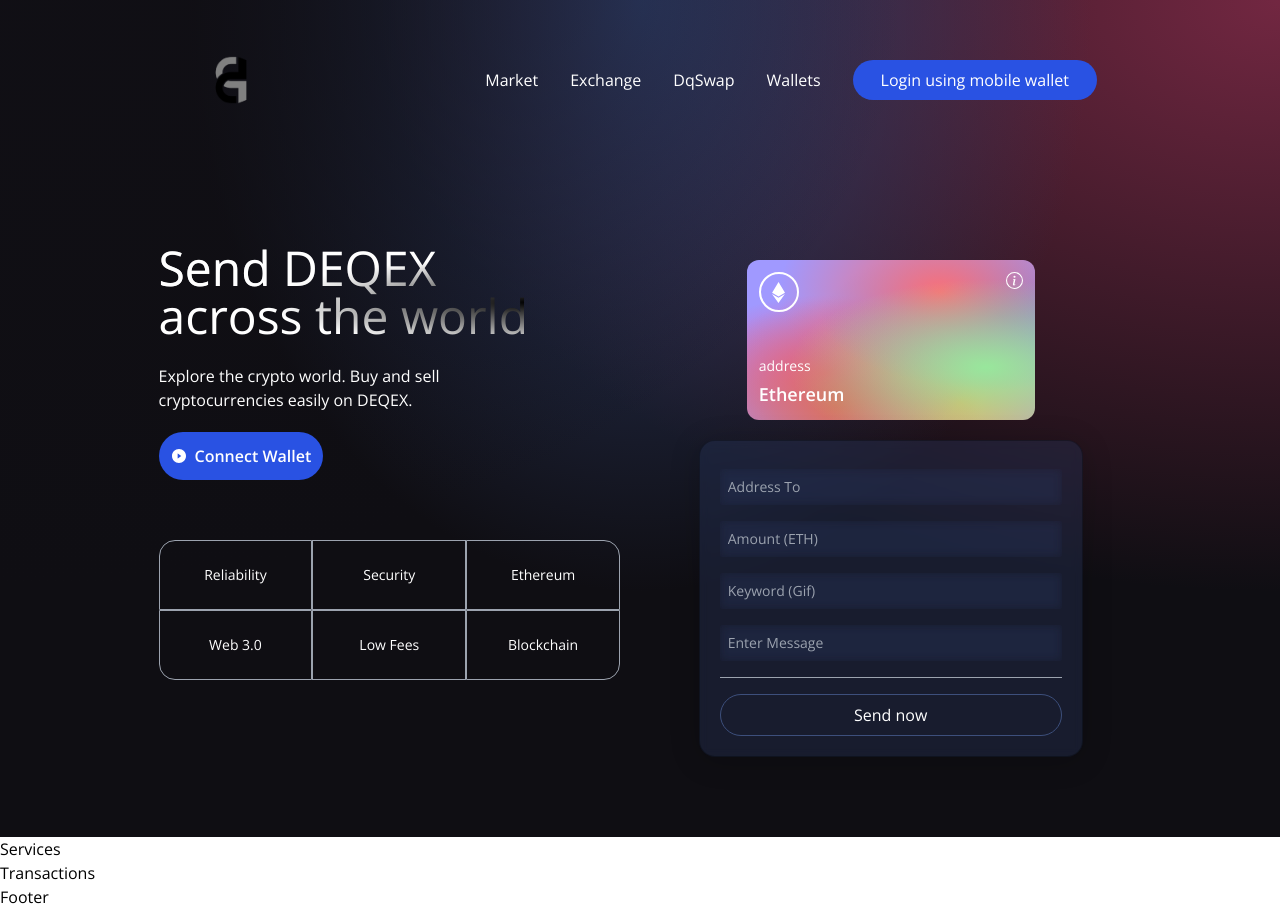
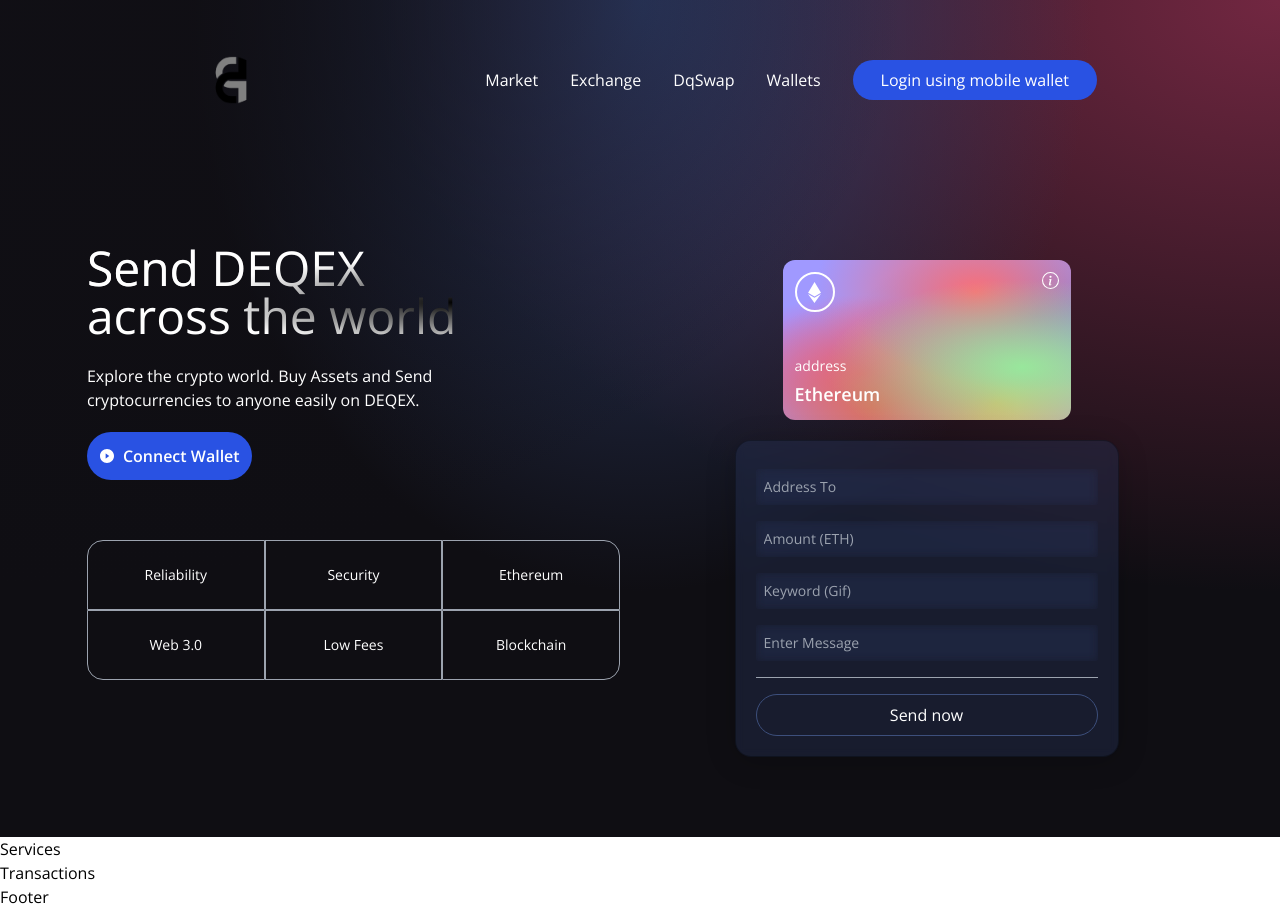
Before and after one commit to spiderocta/dqTransact, a React (Vite) app in the folder client/: page / in a window 1280 px wide. Built offline with nearby package versions, Linux system fonts and the light colour scheme.

Commit message:
index slight change

```diff
--- a/client/index.html
+++ b/client/index.html
@@ -2,9 +2,9 @@
 <html lang="en">
   <head>
     <meta charset="UTF-8" />
-    <link rel="icon" type="image/svg+xml" href="/src/favicon.svg" />
+    <!-- <link rel="icon" type="image/svg+xml" href="/src/favicon.svg" /> -->
     <meta name="viewport" content="width=device-width, initial-scale=1.0" />
-    <title>Vite App</title>
+    <title>dqTransact</title>
   </head>
   <body>
     <div id="root"></div>
--- a/client/src/components/Welcome.jsx
+++ b/client/src/components/Welcome.jsx
@@ -41,7 +41,7 @@ const Welcome = () => {
             Send DEQEX <br /> across the world
           </h1>
           <p className="text-left mt-5 text-white font-light md:w-9/12 w-11/12 text-base">
-            Explore the crypto world. Buy and sell cryptocurrencies easily on DEQEX.
+            Explore the crypto world. Buy Assets and Send cryptocurrencies to anyone easily on DEQEX.
           </p>
           {!currentAccount && (
             <button
```
